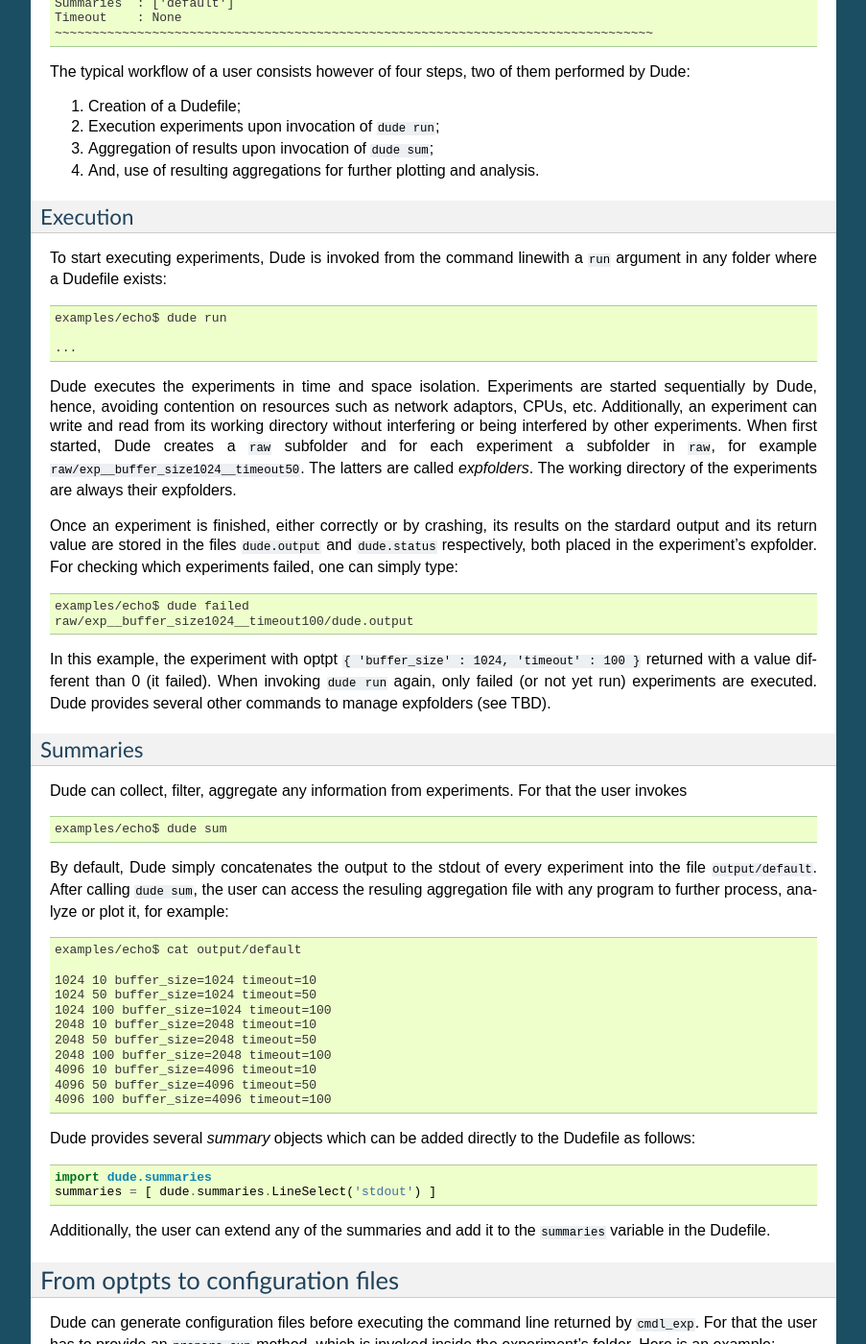
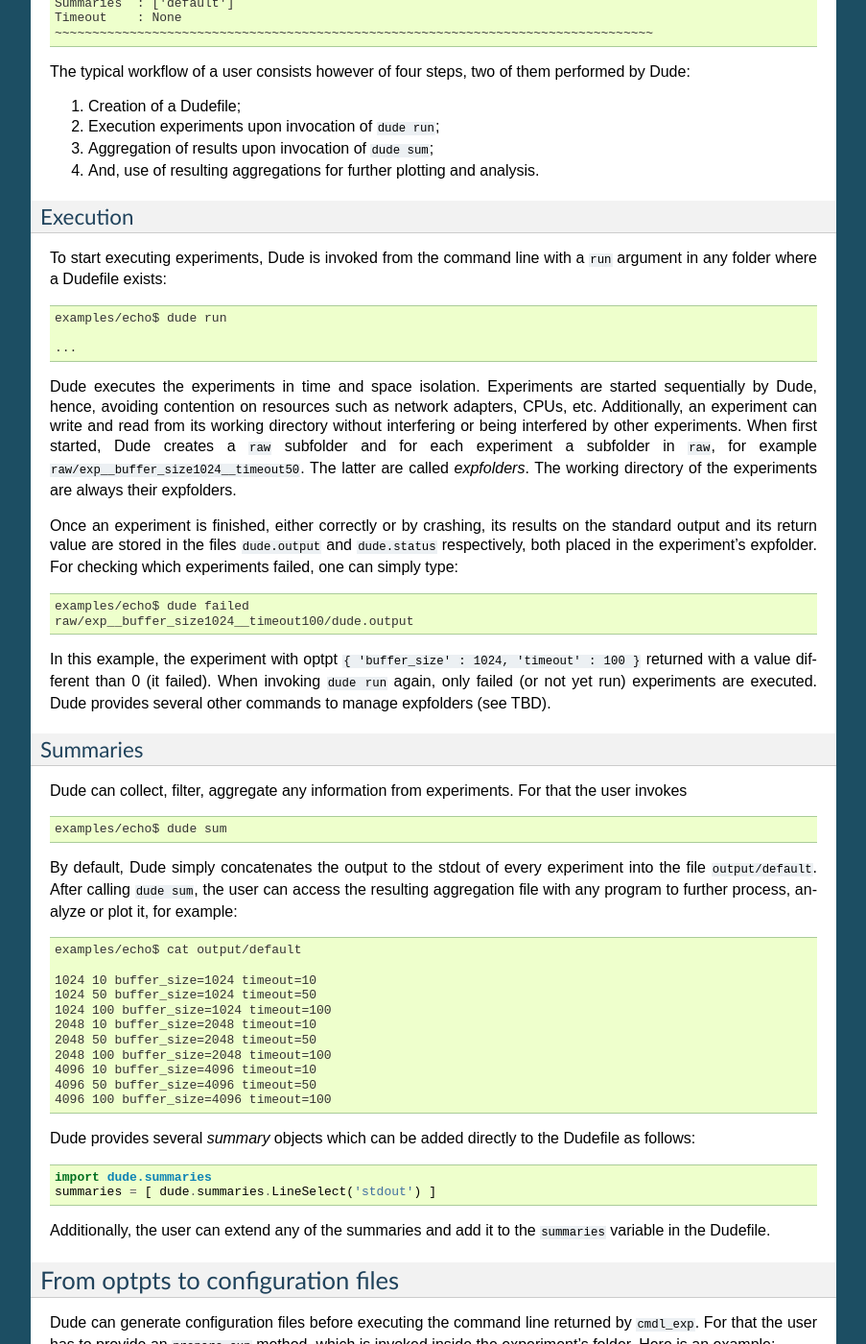
Before and after one commit to db7/dude, a Sphinx documentation site: the page built from doc/intro.rst, in a window 1280 px wide and 1400 px high, scrolled down 1377 px. Shown: the whole window at 96% size, without its empty margins (198-1101 px from the left). Built offline with Sphinx 7.4.7, drawn with Linux system fonts in a browser that asks for light colours; some of the changed text lies outside the part shown.

Commit message:
spelling and other corrections

```diff
--- a/doc/intro.rst
+++ b/doc/intro.rst
@@ -16,7 +16,7 @@ A set of experiments is described by an option space, *optspace* for short, and
   }
 
 
-Each dimension of the optspace has a domain: ``[1024,2048]``, ``[10, 50, 100]``, ``["high.dat", "low.dat"]``, etc.
+Each dimension of the optspace has a domain: ``[1024, 2048]``, ``[10, 50, 100]``, ``["high.dat", "low.dat"]``, etc.
 An optpt in this space is for example::
 
   some_optpt = {
@@ -92,7 +92,7 @@ The typical workflow of a user consists however of four steps, two of them perfo
 Execution
 ^^^^^^^^^
 
-To start executing experiments, Dude is invoked from the command linewith a ``run`` argument in any folder where a Dudefile exists:
+To start executing experiments, Dude is invoked from the command line with a ``run`` argument in any folder where a Dudefile exists:
 
 .. code-block:: console
 
@@ -102,13 +102,13 @@ To start executing experiments, Dude is invoked from the command linewith a ``ru
 
 
 Dude executes the experiments in time and space isolation.
-Experiments are started sequentially by Dude, hence, avoiding contention on resources such as network adaptors, CPUs, etc.
+Experiments are started sequentially by Dude, hence, avoiding contention on resources such as network adapters, CPUs, etc.
 Additionally, an experiment can write and read from its working directory without interfering or being interfered by other experiments.
 When first started, Dude creates a ``raw`` subfolder and for each experiment a subfolder in ``raw``, for example ``raw/exp__buffer_size1024__timeout50``.
-The latters are called *expfolders*.
+The latter are called *expfolders*.
 The working directory of the experiments are always their expfolders.
 
-Once an experiment is finished, either correctly or by crashing, its results on the stardard output and its return value are stored in the files ``dude.output`` and ``dude.status`` respectively, both placed in the experiment's expfolder.
+Once an experiment is finished, either correctly or by crashing, its results on the standard output and its return value are stored in the files ``dude.output`` and ``dude.status`` respectively, both placed in the experiment's expfolder.
 For checking which experiments failed, one can simply type:
 
 .. code-block:: console
@@ -133,7 +133,7 @@ For that the user invokes
 
 
 By default, Dude simply concatenates the output to the stdout of every experiment into the file ``output/default``.
-After calling ``dude sum``, the user can access the resuling aggregation file with any program to further process, analyze or plot it, for example:
+After calling ``dude sum``, the user can access the resulting aggregation file with any program to further process, analyze or plot it, for example:
 
 .. code-block:: console
 
```
Also changed, not shown: doc/design.rst (+4 -4 lines).
